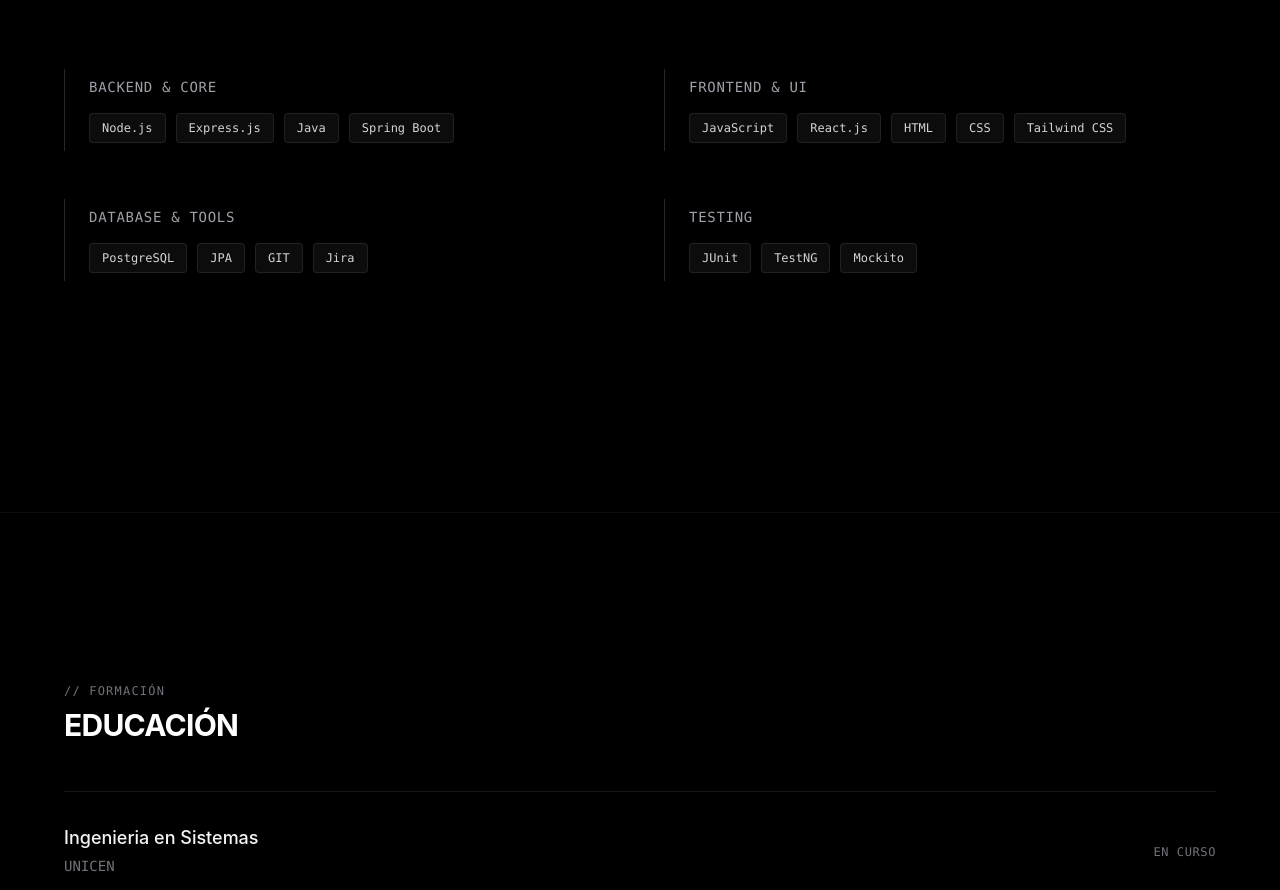
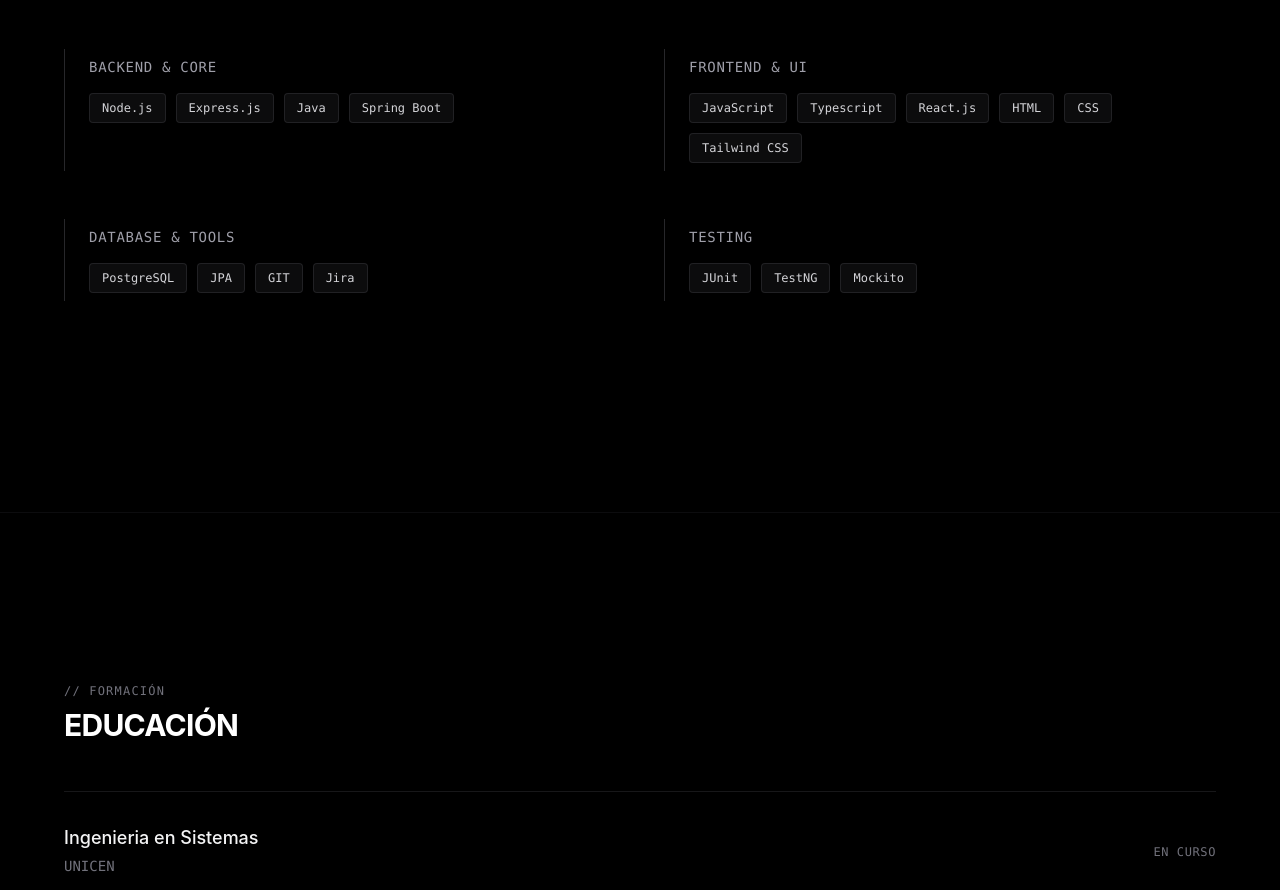
Before and after one commit to Nahucaroseli/portfolio-react, a React (Vite) app: page / in a window 1280 px wide. Shown: the part 1887-2777 px from the top of the page. Built offline with nearby package versions, Linux system fonts and the light colour scheme.

Commit message:
agregado skill faltante

```diff
--- a/src/components/Skills.tsx
+++ b/src/components/Skills.tsx
@@ -12,7 +12,7 @@
   },
   {
     category: 'Frontend & UI',
-    skills: ['JavaScript', 'React.js', 'HTML', 'CSS', 'Tailwind CSS'],
+    skills: ['JavaScript','Typescript', 'React.js', 'HTML', 'CSS', 'Tailwind CSS'],
   },
   {
     category:'Database & Tools',
```
